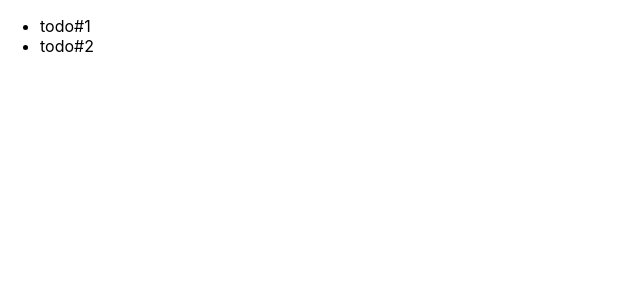
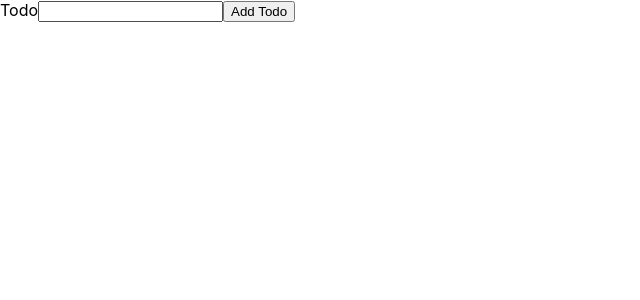
Before and after one commit to m-shvchk/react-typescript-one, a React (Create React App) app: page / in a window 1280 px wide. Shown: the top 300 px of the page, without its empty margins (0-640 px from the left). Built offline with nearby package versions, Linux system fonts and the light colour scheme.

Commit message:
working with inputs

```diff
--- a/src/App.tsx
+++ b/src/App.tsx
@@ -1,14 +1,25 @@
-import React from 'react';
+import React, { useState } from 'react';
+import NewTodo from './components/NewTodo'
 import Todos from './components/Todos'
 import Todo from './models/todo'
 
 function App() {
-  const todos =[
-    new Todo('todo#1'),
-    new Todo('todo#2')
-  ]
+
+  const [todos, setTodos] = useState<Todo[]>([]) // if we do not specify <Todo[]> TS will infer 'never[]' which is always empty array
+
+  const addTodoHandler = (todoText: string) => {
+    const newTodo = new Todo(todoText);
+
+    setTodos((prevTodos) => {
+      return prevTodos.concat(newTodo);
+    })
+
+  }
+
+
   return (
     <div>
+      <NewTodo onAddTodo={addTodoHandler}/>
       <Todos items = {todos}/>
     </div>
   );
--- /dev/null
+++ b/src/components/NewTodo.tsx
@@ -0,0 +1,26 @@
+import React from 'react'
+import { useRef } from 'react'
+
+const NewTodo: React.FC<{onAddTodo: (text: string) => void}> = (props) => {
+
+    const inputRef = useRef<HTMLInputElement>(null) // every html has its type, null - default value in case this ref was already assigned tp different element
+    const submitHandler = (e: React.FormEvent) => {
+        e.preventDefault();
+
+        // const enteredText = inputRef.current?.value // '?' - if value exists, otherwise 'null'
+        const enteredText = inputRef.current!.value // '!' - you are sure, value will exist
+
+        if (enteredText.trim().length === 0) return
+
+        props.onAddTodo(enteredText)
+    }
+  return (
+    <form onSubmit={submitHandler}>
+        <label htmlFor="text">Todo</label>
+        <input type="text" id='text' ref={inputRef}/>
+        <button>Add Todo</button>
+    </form>
+  )
+}
+
+export default NewTodo
```
